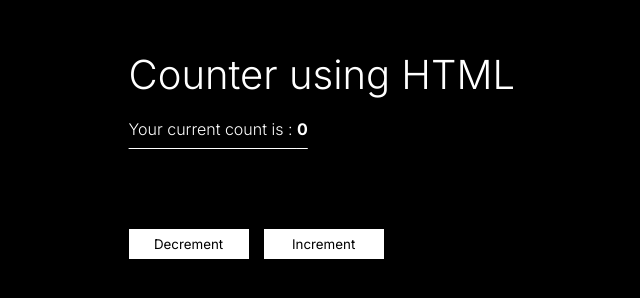
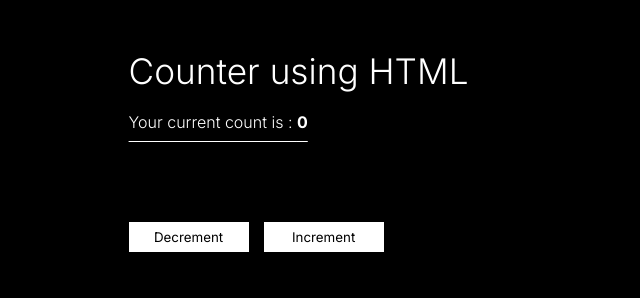
Before and after one commit to FarazAhmad2/DOM-manipulation, a plain HTML site: page index.html in a window 1280 px wide. Shown: the top 298 px of the page, without its empty margins (75-715 px from the left). Drawn offline with Linux system fonts and the light colour scheme.

Commit message:
third commit

```diff
--- a/style.css
+++ b/style.css
@@ -16,7 +16,7 @@
 }
 
 h1 {
-    font-size: 2.5em;
+    font-size: 2.2em;
     font-weight: 300;
     margin-right: 2em;
 }
```
